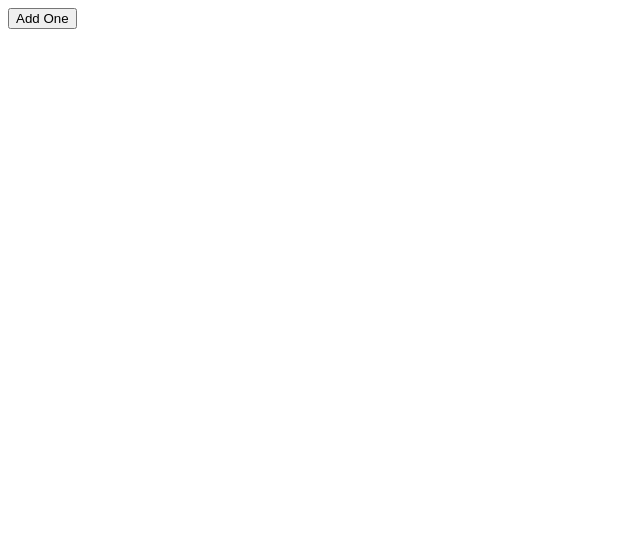
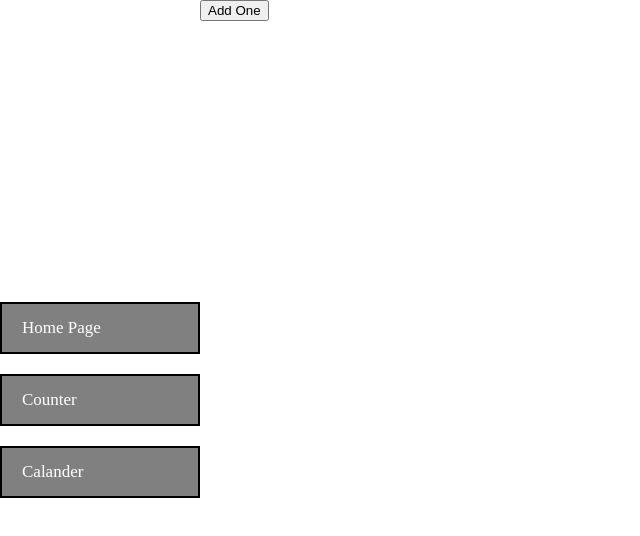
Before and after one commit to Jeremiah-ET/Streak-Tracker, a website: page public/index.html in a window 1280 px wide. Shown: the whole page, without its empty margins (0-640 px from the left). Drawn offline with Linux system fonts and the light colour scheme.

Commit message:
Added side bar start but will need more and then started added other files to get start on website design and layout

```diff
--- a/package.json
+++ b/package.json
@@ -3,6 +3,7 @@
     "dotenv": "^17.2.3",
     "express": "^5.2.1",
     "mongodb": "^7.0.0",
+    "mongoose": "^9.1.5",
     "nodemon": "^3.1.11"
   }
 }
--- /dev/null
+++ b/public/index.css
@@ -0,0 +1,26 @@
+.SideBarPannel {
+  /* For editing purposes but will change after */
+  /*background-color: black;*/
+  height: 100vh;
+  width: 200px;
+  display: flex;
+  flex-direction: column;
+  gap: 20px;
+  justify-content: center;
+  position: fixed;
+  top: 0;
+  left: 0;
+}
+.SideBarPannel a {
+  color: white;
+  text-decoration: none;
+  padding: 14px 20px;
+  background-color: gray;
+  border: 2px solid black;
+  font-size: 17px;
+}
+body {
+  margin: 0;
+  /* This is to make the body aside from the sidebar */
+  margin-left: 200px;
+}
--- a/public/index.html
+++ b/public/index.html
@@ -1,11 +1,18 @@
-<!DOCTYPE html>
+<!doctype html>
 <html lang="en">
-<head>
-    <meta charset="UTF-8">
-    <meta name="viewport" content="width=device-width, initial-scale=1.0">
+  <head>
+    <meta charset="UTF-8" />
+    <meta name="viewport" content="width=device-width, initial-scale=1.0" />
     <title>Streak Counter</title>
-</head>
-<body>
+    <link rel="stylesheet" href="index.css" />
+  </head>
+  <body>
+    <div class="SideBarPannel">
+      <a href="index.html" id="HomePageLink">Home Page</a>
+      <a href="Counter.html" class="streakCounter">Counter</a>
+      <a href="Calander.html" class="Calander">Calander</a>
+    </div>
     <button id="streakButton">Add One</button>
-</body>
+    <script src="index.js"></script>
+  </body>
 </html>
```
Also changed, not shown: public/Calander.html (added), public/Counter.html (added), 1 other file.
